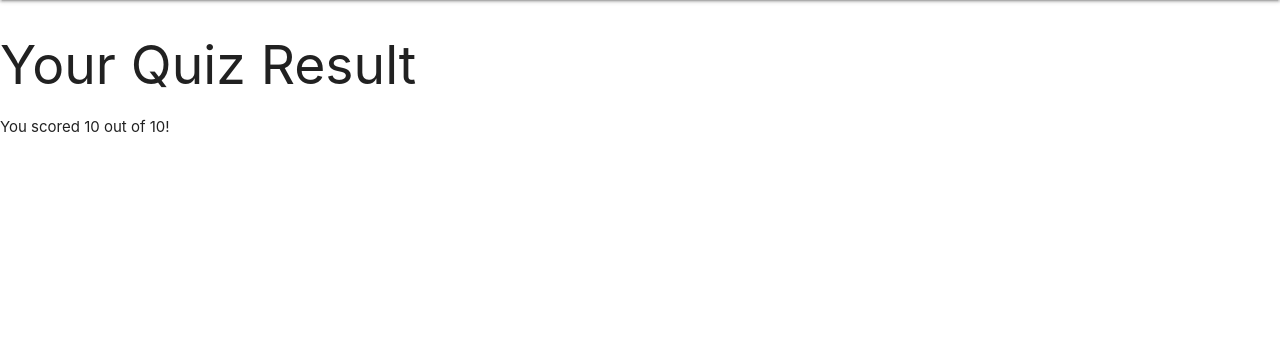
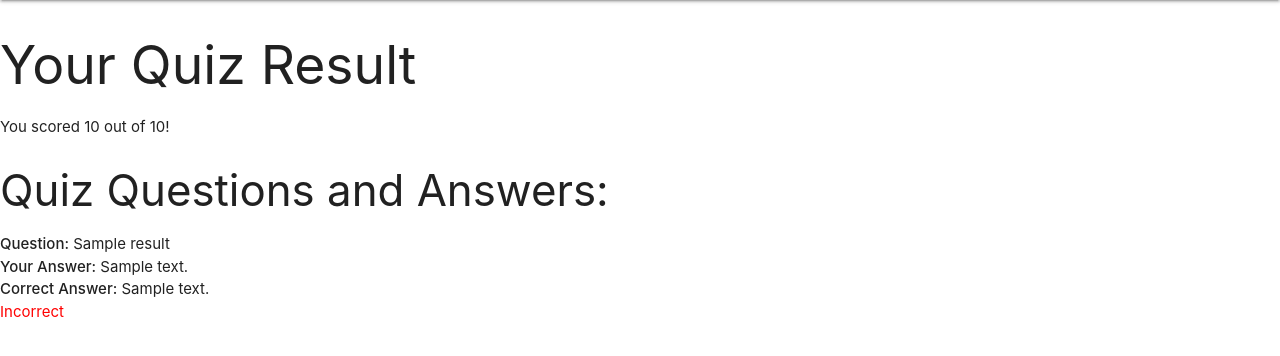
Before and after one commit to SruthyMundakkal/PythonLearningApp, a Django app: template courses/templates/courses/quiz_result.html in a window 1280 px wide. Shown: the part 64-420 px from the top of the page. Run offline with Django 5.2, Linux system fonts and the light colour scheme; the template is opened without the code that fills it: most values are stand-ins (such as "Sample title", 1, 10 or a date in 2020).

Commit message:
Getting quiz result and answers in result page

```diff
--- a/courses/templates/courses/quiz_result.html
+++ b/courses/templates/courses/quiz_result.html
@@ -1,7 +1,22 @@
-<!-- quiz_result.html -->
 {% extends 'courses/base.html' %}
 
 {% block content %}
 <h2>Your Quiz Result</h2>
 <p>You scored {{ score }} out of {{ total }}!</p>
+
+<h3>Quiz Questions and Answers:</h3>
+<ul>
+  {% for result in quiz_results %}
+    <li>
+      <strong>Question:</strong> {{ result.question }}<br>
+      <strong>Your Answer:</strong> {{ result.selected_answer }}<br>
+      <strong>Correct Answer:</strong> {{ result.correct_answer }}<br>
+      {% if result.is_correct %}
+        <span style="color: green;">Correct</span>
+      {% else %}
+        <span style="color: red;">Incorrect</span>
+      {% endif %}
+    </li>
+  {% endfor %}
+</ul>
 {% endblock %}
```
Also changed, not shown: courses/views.py (+26 -10 lines).
